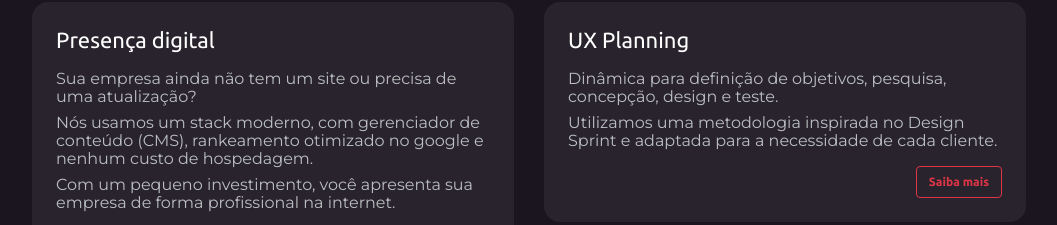
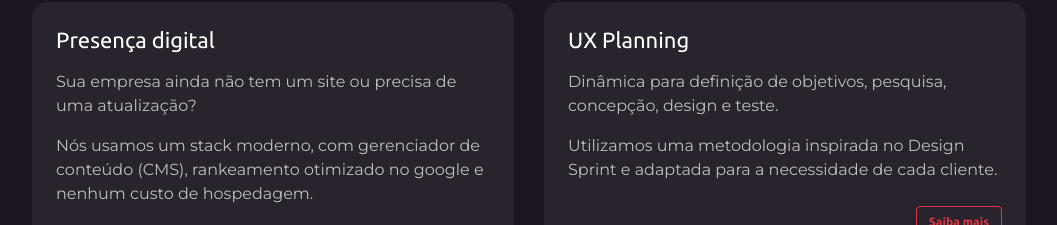
Before and after one commit to matheuskerpen/cibernauta, a Gatsby site: page / in a window 1280 px wide. Shown: the part 560-785 px from the top of the page, without its empty margins (111-1168 px from the left). Built offline with nearby package versions, Linux system fonts and the light colour scheme; Gatsby itself is replaced by a stand-in of ours.

Commit message:
line height

```diff
--- a/src/components/home/home.css
+++ b/src/components/home/home.css
@@ -122,13 +122,13 @@ p {
   margin-left: 0;
   margin-right: 0;
   margin-top: 0;
-  padding-bottom: 8px;
+  padding-bottom: 16px;
   padding-left: 0;
   padding-right: 0;
   padding-top: 0;
   margin-bottom: 0;
   font-size: 16px;
-  line-height: 18px;
+  line-height: 24px;
 }
 
 a {
```
